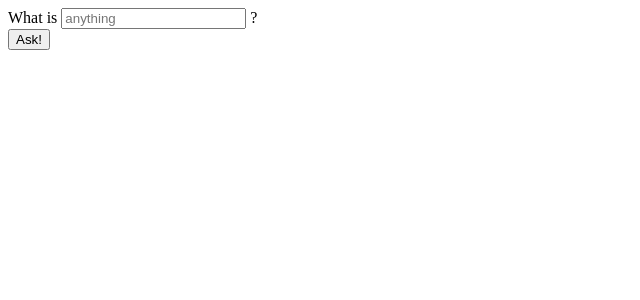
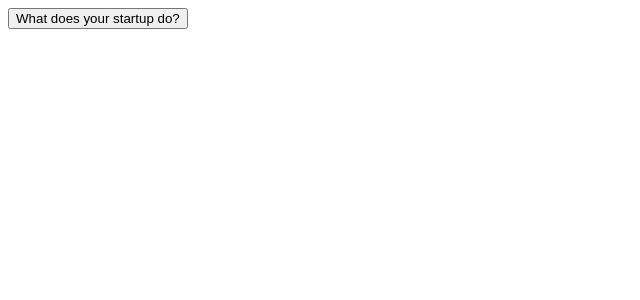
Before and after one commit to llastflowers/itslikethisforthat, a React app: page / in a window 1280 px wide. Shown: the top 300 px of the page, without its empty margins (0-640 px from the left). Built offline with nearby package versions, Linux system fonts and the light colour scheme.

Commit message:
slight tweaks

```diff
--- a/src/components/Form.js
+++ b/src/components/Form.js
@@ -3,8 +3,7 @@ import PropTypes from 'prop-types';
 
 const Form = ({ onSubmit }) => (
   <form onSubmit={onSubmit}>
-    What is <input type="text" placeholder="anything" /> ?<br/>
-    <button>Ask!</button>
+    <button>What does your startup do?</button>
   </form>
 );
 
--- a/src/components/ThisThat.js
+++ b/src/components/ThisThat.js
@@ -7,7 +7,7 @@ const ThisThat = ({ object }) => {
   const thing2 = object.that;
   return (
     <section>
-      <h1>What is that thing?</h1>
+      {/* <h1>What is that thing?</h1> */}
       <h2>So, basically, it&#39;s like {thing1} for {thing2}.</h2>
     </section>
   );
```
